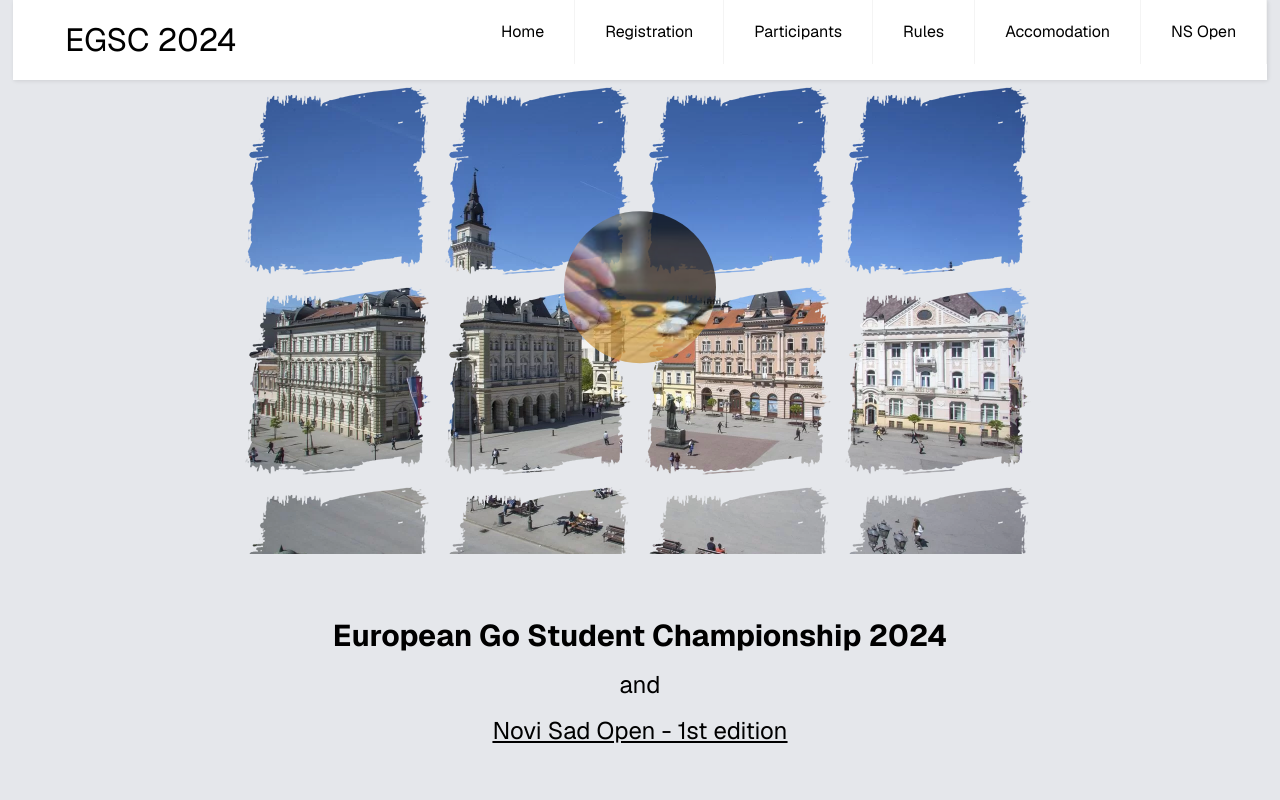
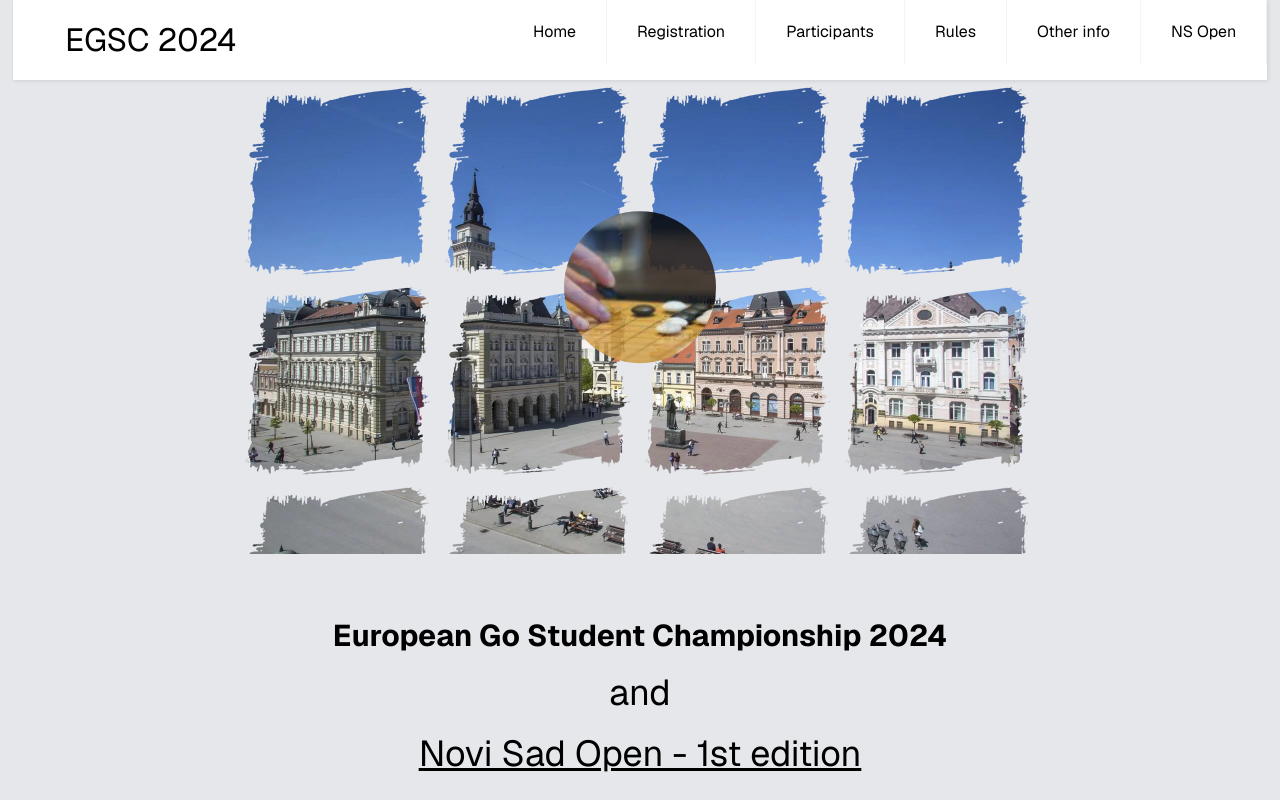
Before and after one commit to mih4ajlo/egsc24.in.rs, a Next.js app: page / in a window 1280 px wide. Shown: the top 800 px of the page. Built offline with nearby package versions, Linux system fonts and the light colour scheme.

Commit message:
responsive classes added

```diff
--- /dev/null
+++ b/app/details/page.jsx
@@ -0,0 +1,14 @@
+import React from 'react'
+
+export default function page() {
+  return (
+    <div className='sm:w-2/3 w-1/3 m-auto'>
+      <h1>Venue</h1>
+      <p></p>
+      <h1>Accomodation</h1>
+      <p></p>
+      <h1>Other info</h1>
+      <p></p>
+    </div>
+  )
+}
--- a/app/participants/page.jsx
+++ b/app/participants/page.jsx
@@ -89,7 +89,8 @@ export default function Participants() {
 
     const { data: participants } = await supabase
       .from("main_participants")
-      .select();
+      .select()
+      .limit(50);
 
 
     return renderTable(participants);
--- a/app/rules/page.tsx
+++ b/app/rules/page.tsx
@@ -7,7 +7,7 @@ export default function page() {
     <ul>
       <li className='py-2'>Rules: The tournament consists of five rounds McMahon with Fischer time, 45 minutes basic / 20 seconds per move, komi 6,5 points. Japanese/EGF rules (subject to changes
         depending on the number of participants).</li>
-      <li className='py-2'>Participation: 20€ fee per person. Eligible are all amateur players that are university student and born in 1995 or later with a citizenship of an EGF member-country (<a href="https://www.eurogofed.org/announcement_2002-03-06.html">except</a>). Players
+      <li className='py-2'>Participation: 20€ fee per person. Eligible are all amateur players that are university student and born in 1995 or later with a citizenship of an EGF member-country.  Players
       starting to study in fall 2024 are also eligible but have to show an appropriate university document. Tournament starts on 7 September at 9:30 am.</li>
       <li className='py-2'>Prizes: to be announced</li>
     </ul>
--- a/components/Header.tsx
+++ b/components/Header.tsx
@@ -21,13 +21,13 @@ export default function Header() {
         <div className="relative">
           <Image
             src={trgPic}
-            alt="asd"
+            alt="novi sad square"
             width={800}
             className={`${classes.mask} `}
           />
           <Image
             src={GoPic}
-            alt="asd"
+            alt="hand of player placing go stone"
             width={800}
             className={` ${classes.maskOverlap}`}
           />
--- a/components/header.module.css
+++ b/components/header.module.css
@@ -6,7 +6,7 @@
 .maskOverlap {
     content: url('/slike/go_tabla.jpg');
     position: absolute;
-    opacity: .75;
+    opacity: .85;
     clip-path: circle(9.5dvh at 65% 50%);
     bottom: 0;
     left: -15%;
@@ -107,7 +107,7 @@
   }
 
   .header .menuBtn:checked ~ .menu {
-    max-height: 240px;
+    max-height: 440px;
   }
 
   .header .menuBtn:checked ~ .menuIcon .navicon {
--- a/components/menu.jsx
+++ b/components/menu.jsx
@@ -33,7 +33,7 @@ export default function Menu() {
               <Link href="/rules">Rules</Link>
             </li>
             <li>
-              <Link href="#">Accomodation</Link>
+              <Link href="/details">Other info</Link>
             </li>
             <li>
               <Link href="/nsOpen">NS Open</Link>
--- a/tailwind.config.ts
+++ b/tailwind.config.ts
@@ -7,6 +7,19 @@ module.exports = {
   theme: {
 
     screens: {
+
+        'sm': {
+          'min' : '320px',
+          'max' : '767px'
+        },
+        'md': {
+          'min': '768px',
+          'max': '1023px'
+        },
+        'lg': '1024px',
+        'xl': '1280px',
+        '2xl': '1536px',
+
       '3xl': '1600px',
       '2k': '2500px',
     },
```
